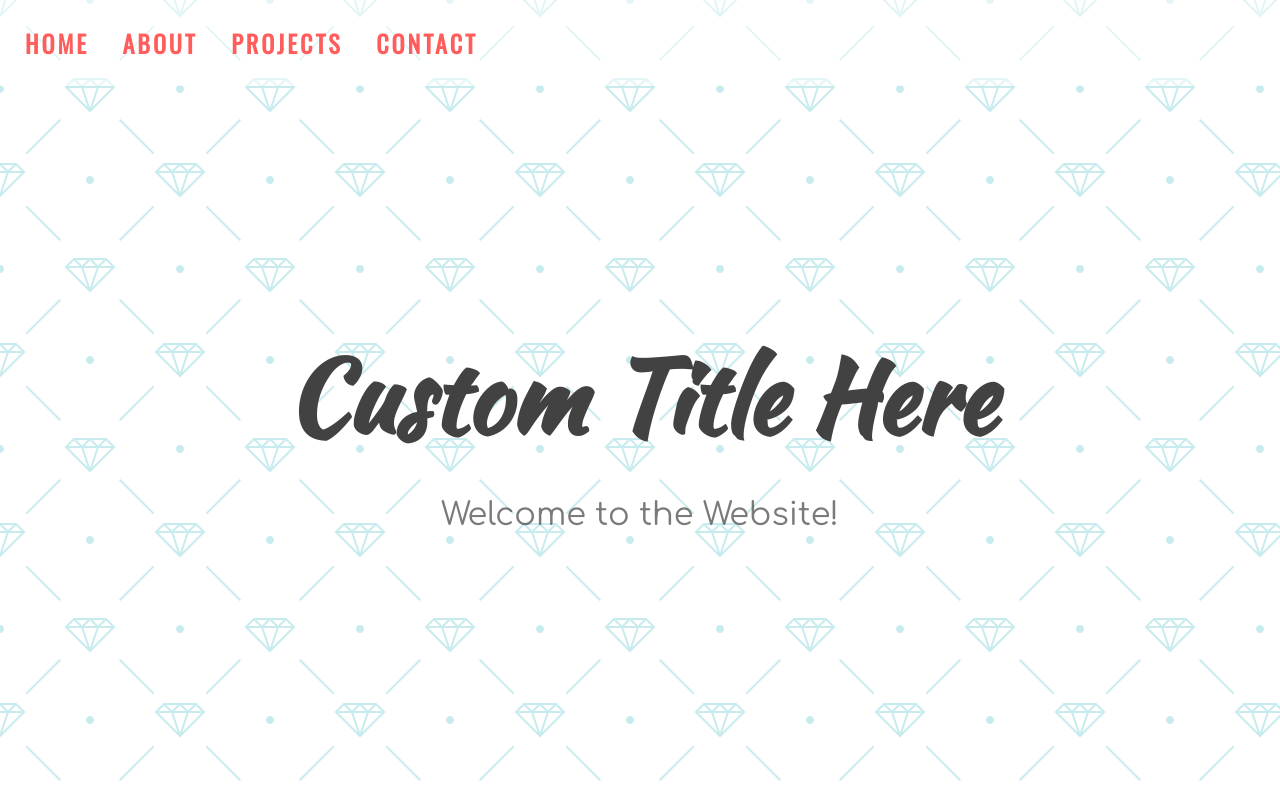
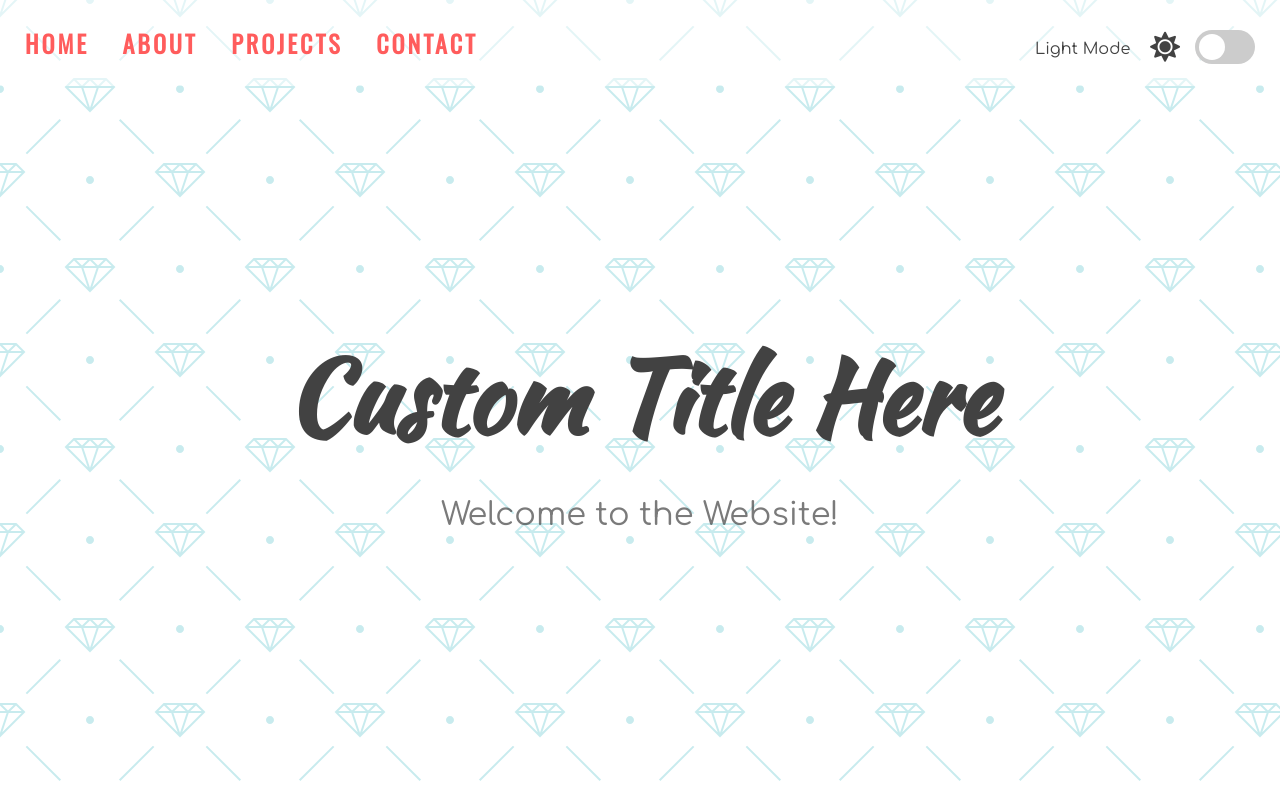
Before and after one commit to espavoru/dark-mode-theme, a plain HTML site: page index.html in a window 1280 px wide. Shown: the top 796 px of the page. Drawn offline with nearby package versions, Linux system fonts and the light colour scheme.

Commit message:
Dark Mode Toggle HTML & CSS

```diff
--- a/index.html
+++ b/index.html
@@ -16,6 +16,17 @@
     <link rel="stylesheet" href="style.css" />
   </head>
   <body>
+    <!-- Dark Mode Switch -->
+    <div class="theme-switch-wrapper">
+      <span class="toggle-icon">
+        <span class="toggle-text">Light Mode</span>
+        <i class="fas fa-sun"></i>
+      </span>
+      <label class="theme-switch">
+        <input type="checkbox" />
+        <div class="slider round"></div>
+      </label>
+    </div>
     <!-- Navigation -->
     <nav id="nav">
       <a href="#home">HOME</a>
--- a/style.css
+++ b/style.css
@@ -200,3 +200,85 @@ p {
 .fab:hover {
   color: var(--on-background);
 }
+
+/* Dark Mode Toggle */
+.theme-switch-wrapper {
+  position: fixed;
+  right: 25px;
+  top: 30px;
+
+  display: flex;
+  align-items: center;
+  z-index: 100;
+}
+
+.theme-switch-wrapper span {
+  margin-right: 10px;
+  font-size: 1rem;
+}
+
+.toggle-text {
+  position: relative;
+  top: -4px;
+  right: 5px;
+
+  color: var(--on-background);
+}
+
+.theme-switch {
+  position: relative;
+  display: inline-block;
+  height: 34px;
+  width: 60px;
+}
+
+.theme-switch input {
+  display: none;
+}
+
+.slider {
+  position: absolute;
+  bottom: 0;
+  left: 0;
+  right: 0;
+  top: 0;
+
+  cursor: pointer;
+  background-color: #ccc;
+
+  transition: 0.4s;
+}
+
+.slider::before {
+  content: "";
+  position: absolute;
+  bottom: 4px;
+  left: 4px;
+  width: 26px;
+  height: 26px;
+
+  background-color: #fff;
+
+  transition: 0.4s;
+}
+
+input:checked + .slider {
+  background-color: var(--primary-color);
+}
+
+input:checked + .slider::before {
+  transform: translateX(26px);
+}
+
+.slider.round {
+  border-radius: 34px;
+}
+
+.slider.round::before {
+  border-radius: 50%;
+}
+
+.fas {
+  margin-right: 5px;
+  font-size: 30px;
+}
```
